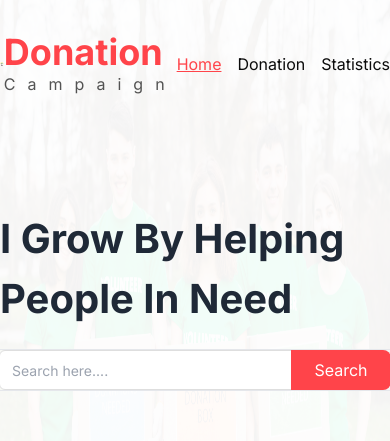
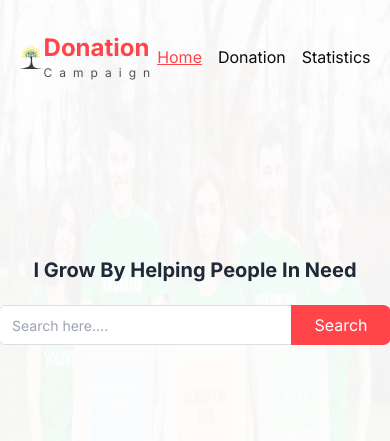
Before and after one commit to mdabarik/donation-campaign-react-app, a React (Vite) app: page / in a window 390 px wide. Shown: the top 441 px of the page. Built offline with nearby package versions, Linux system fonts and the light colour scheme.

Commit message:
responsive query added

```diff
--- a/src/components/Banner/Banner.jsx
+++ b/src/components/Banner/Banner.jsx
@@ -12,12 +12,12 @@ const Banner = ({handleFormSubmit}) => {
             <img className='absolute top-0 left-0 z-10 w-full h-[600px]' src="donation.jpg" />
             <div className='banner-overlay bg-[#FFFFFFF2] w-full h-[600px] absolute top-0 left-0 z-20'>
                 <div className='flex flex-col items-center justify-center h-[600px]'>
-                    <h2 className='font-bold text-[40px]'>I Grow By Helping People In Need</h2>
+                    <h2 className='font-bold text-[20px] md:text-[40px]'>I Grow By Helping People In Need</h2>
                     <div className='mt-5'>
 
                         <form
                             onSubmit={handleSubmit}
-                            className='flex border'>
+                            className='flex '>
                             <input ref={myRef} className='rounded-md w-[300px] bg-white text-[#0B0B0B66] text-[14px] outline-none border-[1px] border-[#DEDEDE] py-2 px-3' type="text" placeholder='Search here....' />
                             <input className='bg-[#FF444A] w-[100px] text-white text-[16px] py-2 px-3 rounded-r-lg ml-[-8px] border-[#FF444A]' type="submit" value="Search" />
                         </form>
--- /dev/null
+++ b/src/components/Logo/Logo.css
@@ -0,0 +1,26 @@
+.logo {
+    letter-spacing: 12px;
+    color: #0b0b0bb3;
+}
+
+
+
+
+@media screen and (max-width: 600px) {
+    .logo {
+        letter-spacing: 6px;
+        font-size: 10px;
+    }
+    .logo-img {
+        width: 50px;
+    }
+}
+
+@media screen and (max-width: 768px) {
+    .logo {
+        font-size: 12px;
+        letter-spacing: 7px;
+    }
+    .logo-txt {
+    }
+}
--- a/src/components/Logo/Logo.jsx
+++ b/src/components/Logo/Logo.jsx
@@ -1,13 +1,14 @@
+import './Logo.css';
 
 const Logo = () => {
     return (
         <div className="flex justify-start items-center">
             <div>
-                <img src="./logo.svg" />
+                <img className='logo-img' src="./logo.svg" />
             </div>
             <div className="flex flex-col justify-center items-start">
-                <h2 className="text-[#FF444A] text-4xl font-bold">Donation</h2>
-                <p style={{letterSpacing: '12px', color: '#0b0b0bb3'}}>Campaign</p>
+                <h2 className="text-[#FF444A] text-2xl md:text-4xl font-bold logo-txt">Donation</h2>
+                <p className="logo">Campaign</p>
             </div>
         </div>
     );
--- a/src/layout/MainLayout.jsx
+++ b/src/layout/MainLayout.jsx
@@ -4,7 +4,7 @@ import Header from "../components/Header/Header";
 const MainLayout = () => {
 
     return (
-        <div className="container mx-auto">
+        <div className="container w-[90%] md:w-[100%] mx-auto">
             <Header></Header>
             <Outlet></Outlet>
         </div>
```
